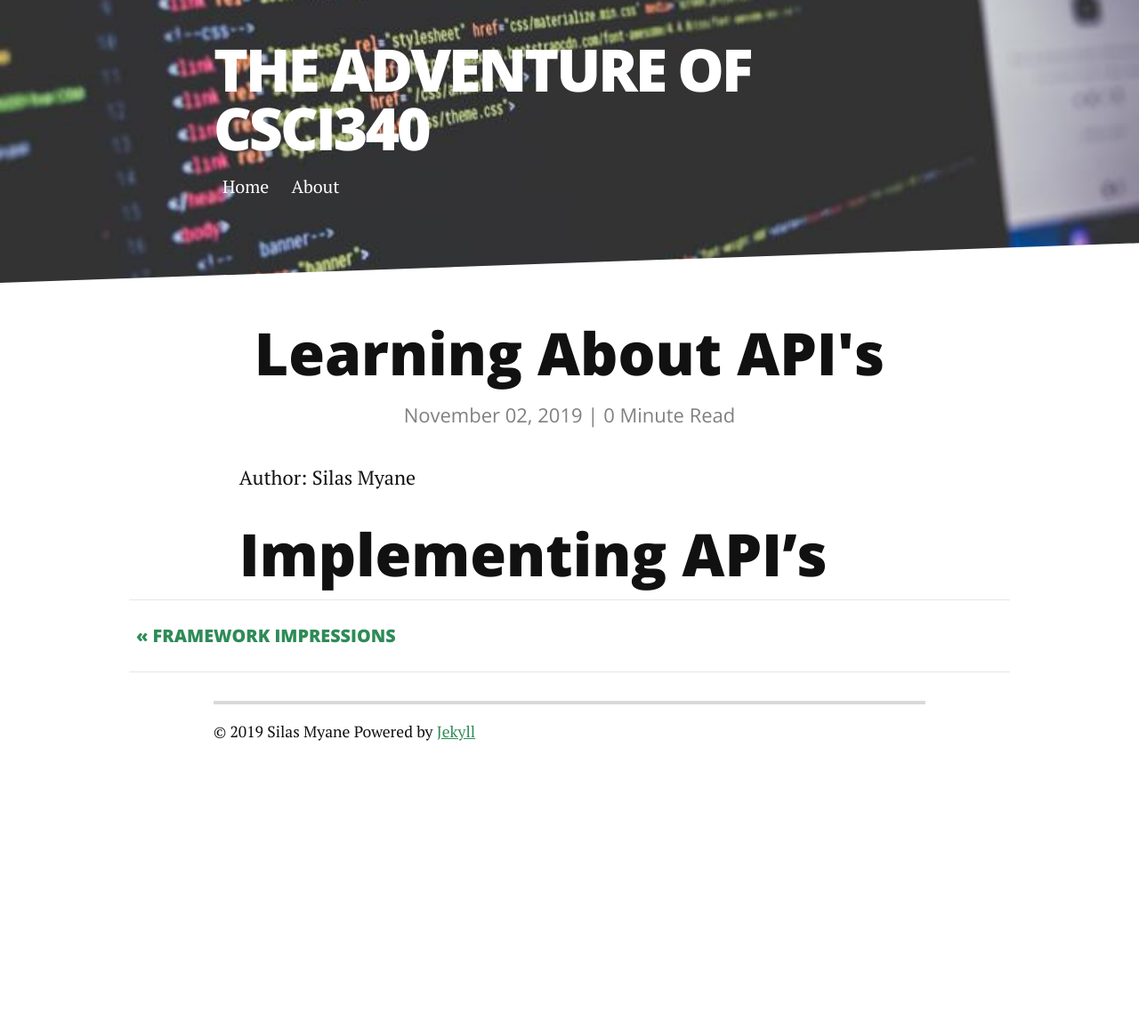
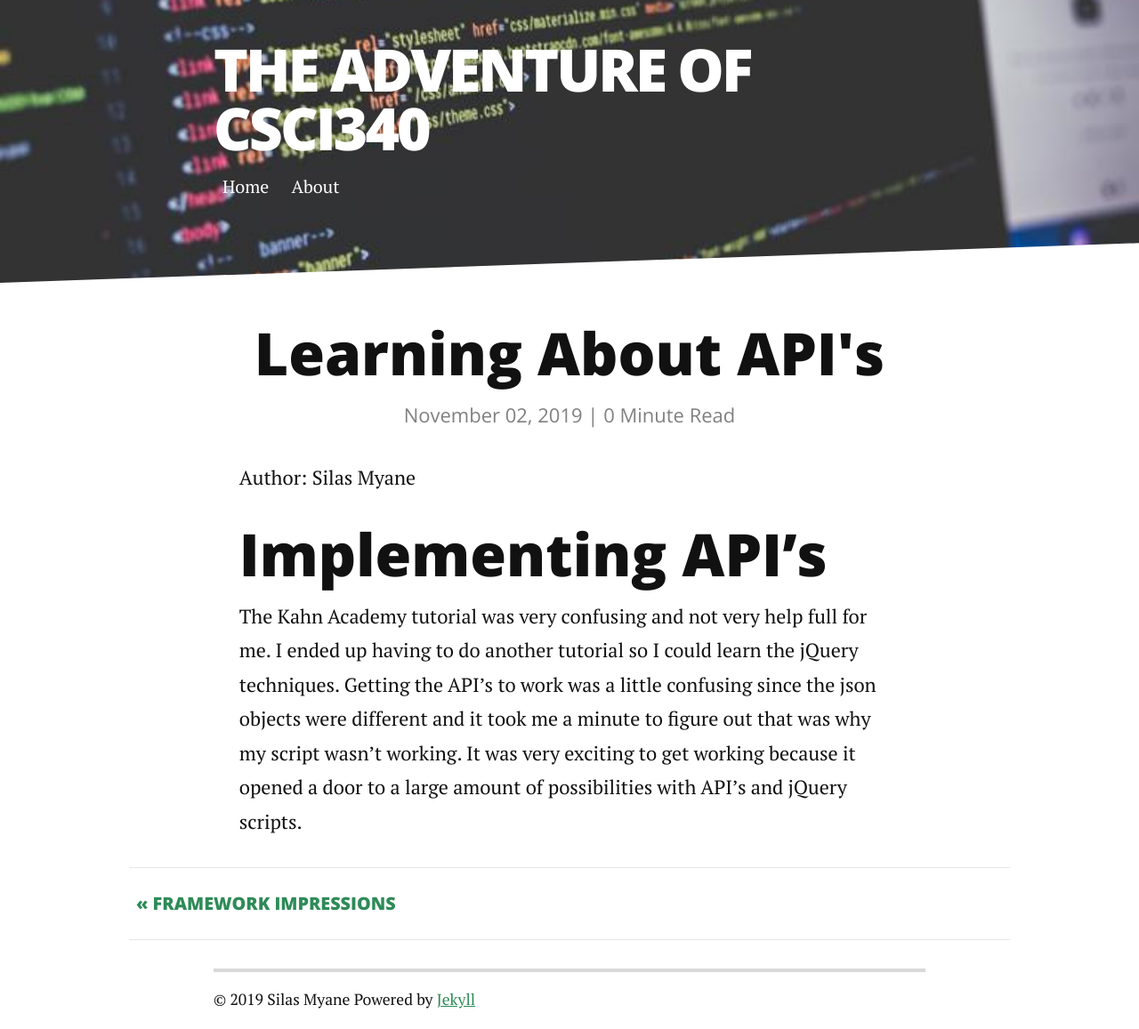
Before and after one commit to enderslayer/csci340blog, a Jekyll site: the page built from _posts/2019-11-2-Learing-About-API's.markdown, in a window 1280 px wide. Shown: the whole page at 89% size. Built offline with Jekyll 4.4.1, drawn with Linux system fonts in a browser that asks for light colours; nearby versions of some CDN libraries; before the commit the page ends 900 px from its top, so only the background shows below that.

Commit message:
finishing post

```diff
--- a/_posts/2019-11-2-Learing-About-API's.markdown
+++ b/_posts/2019-11-2-Learing-About-API's.markdown
@@ -4,3 +4,4 @@ title: Learning About API's
 ---
 Author: Silas Myane
 # Implementing API's
+The Kahn Academy tutorial was very confusing and not very help full for me. I ended up having to do another tutorial so I could learn the jQuery techniques. Getting the API's to work was a little confusing since the json objects were different and it took me a minute to figure out that was why my script wasn't working. It was very exciting to get working because it opened a door to a large amount of possibilities with API's and jQuery scripts.
```
